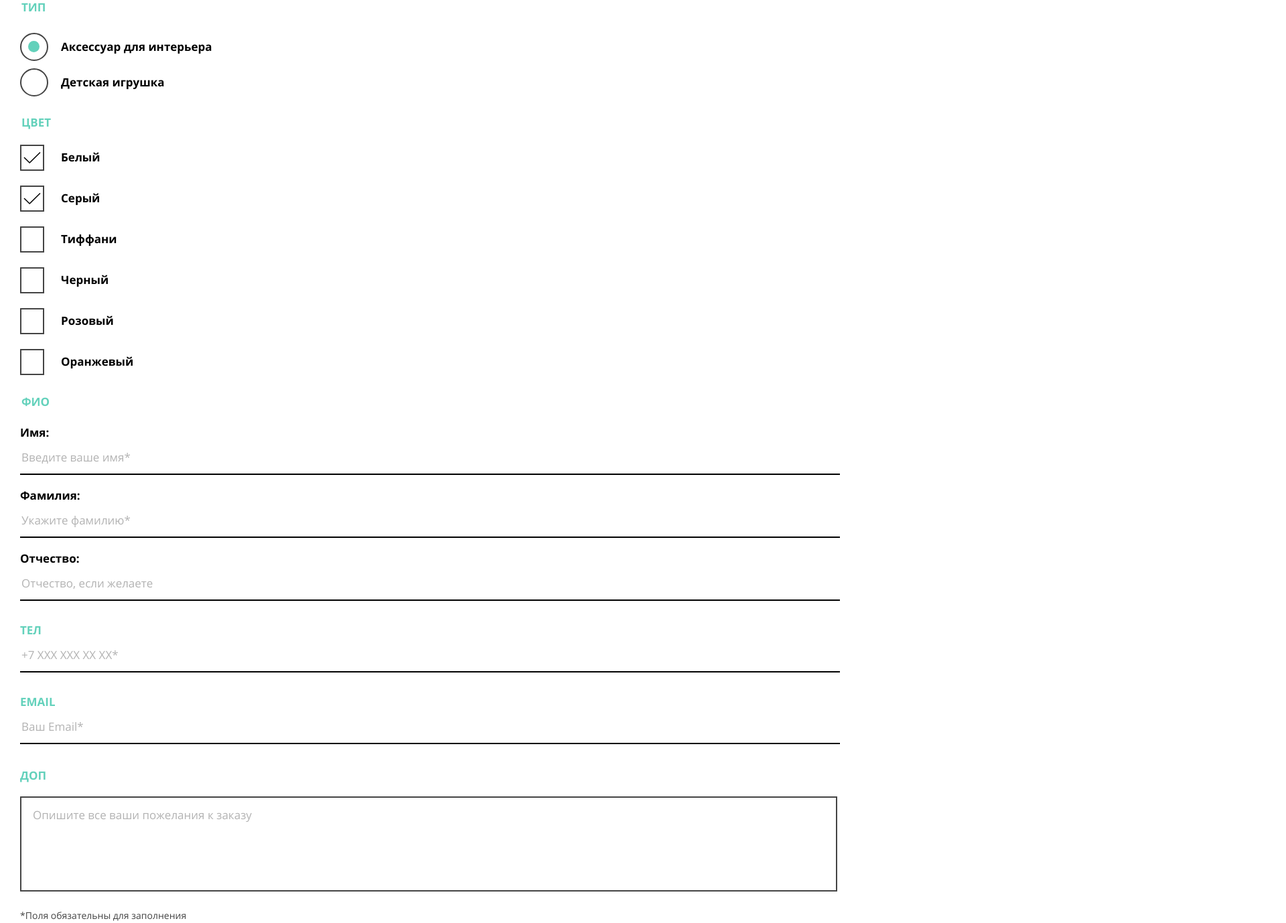
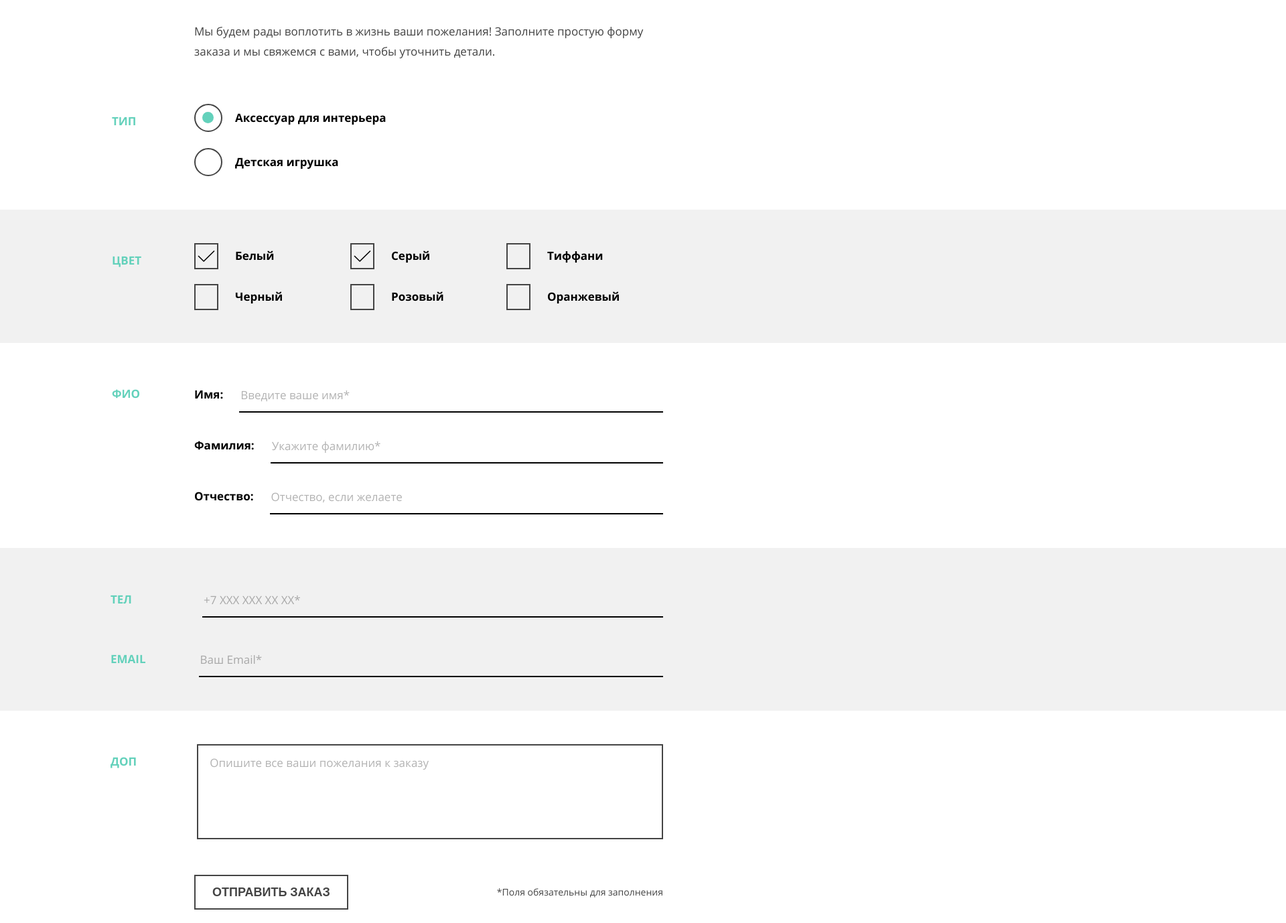
Before and after one commit to htmlacademy-adaptive/2160807-mishka-28, a website: page source/form.html in a window 1280 px wide. Shown: the part 383-1761 px from the top of the page at 67% size, 1920 px wide, since content can reach past the window. Drawn offline with nearby package versions, Linux system fonts and the light colour scheme; files that its build step writes are made by us from their sources; files whose address does not match are found by name.

Commit message:
сетки на form tablet & desktop

```diff
--- a/source/less/base/mixin.less
+++ b/source/less/base/mixin.less
@@ -40,6 +40,15 @@
   background-image: url("../img/zigzag-line.png");
 }
 
+.zig-zag-fill() {
+  content: " ";
+  position: absolute;
+  width: 100%;
+  height: 24px;
+  background-image: url("../img/zigzag-tablet.png");
+  top: -11px;
+}
+
 .flex-center() {
   display: flex;
   flex-direction: column;
--- a/source/less/blocks/featured.less
+++ b/source/less/blocks/featured.less
@@ -7,12 +7,7 @@
 
   @media (min-width: @w-tablet) {
     &::before {
-      content: " ";
-      position: absolute;
-      width: 100%;
-      height: 24px;
-      background-image: url("../img/zigzag-tablet.png");
-      top: -11px;
+      .zig-zag-fill();
     }
   }
 
--- a/source/less/blocks/form.less
+++ b/source/less/blocks/form.less
@@ -1,5 +1,26 @@
+.form {
+  @media (min-width: @w-desktop) {
+    .flex-center();
+    position: relative;
+
+    &::before {
+      .zig-zag-fill();
+    }
+  }
+}
+
 .form__wrapper {
   padding: 17px 30px 55px;
+
+  @media (min-width: @w-tablet) {
+    padding: 54px 50px 50px;
+  }
+
+  @media (min-width: @w-desktop) {
+    padding: 100px 225px 60px 100px;
+    box-sizing: border-box;
+    width: 1150px;
+  }
 }
 
 .form-container__title {
@@ -17,12 +38,27 @@
     height: 226px;
     padding-top: 101px;
   }
+
+  @media (min-width: @w-desktop) {
+    font-size: 53px;
+    line-height: 57px;
+  }
 }
 
 .form__description {
   font-size: 13px;
   margin: 0;
   margin-bottom: 30px;
+
+  @media (min-width: @w-tablet) {
+    font-size: 17px;
+    line-height: 30px;
+    margin-bottom: 63px;
+  }
+
+  @media (min-width: @w-desktop) {
+    margin-left: 125px;
+  }
 }
 
 .form__group-title {
@@ -48,12 +84,80 @@
     margin-bottom: 23px;
     display: inline-block;
   }
+
+  @media (min-width: @w-tablet) {
+    margin: 0;
+    position: absolute;
+    top: 68px;
+
+    &--type {
+      top: 18px;
+    }
+
+    &--comments {
+      position: static;
+      margin-top: 18px;
+      margin-right: 100px;
+    }
+  }
+
+  @media (min-width: @w-desktop) {
+    &--comments {
+      margin-right: 90px;
+    }
+  }
 }
 
 .form__group {
   border: none;
   margin: 0;
   padding: 0;
+
+  @media (min-width: @w-tablet) {
+    position: relative;
+
+    &--type {
+      padding-bottom: 50px;
+    }
+
+    &--color {
+      padding: 50px 0;
+
+      &::before {
+        position: absolute;
+        content: " ";
+        width: 300%;
+        height: 100%;
+        top: 0;
+        left: -500px;
+        background-color: @bg-grey;
+        z-index: -2;
+      }
+    }
+
+    &--lfp {
+      padding: 50px 0;
+    }
+
+    &--contacts {
+      padding: 50px 0;
+
+      &::before {
+        position: absolute;
+        content: " ";
+        width: 300%;
+        height: 100%;
+        top: 0;
+        left: -500px;
+        background-color: @bg-grey;
+        z-index: -2;
+      }
+    }
+
+    &--comments {
+      padding: 50px 0 53px;
+    }
+  }
 }
 
 .form__group-list {
@@ -80,6 +184,36 @@
     gap: 35px;
     margin-bottom: 35px;
   }
+
+  @media (min-width: @w-tablet) {
+    margin: 0;
+    margin-left: 169px;
+
+    &--type {
+      gap: 24px;
+    }
+
+    &--color {
+      display: grid;
+      grid-template-columns: 50% 50%;
+    }
+
+    &--contacts {
+      margin: 0;
+    }
+  }
+
+  @media (min-width: @w-desktop) {
+    margin-left: 125px;
+
+    &--color {
+      grid-template-columns: 30% 30% 30%;
+    }
+
+    &--contacts {
+      margin: 0;
+    }
+  }
 }
 
 .form__group-item {
@@ -92,6 +226,14 @@
     display: flex;
     flex-direction: column;
   }
+
+  @media (min-width: @w-tablet) {
+    &--lfp {
+      flex-direction: row;
+      gap: 24px;
+      align-items: center;
+    }
+  }
 }
 
 .form__group-subtitle {
@@ -99,6 +241,20 @@
   line-height: 18px;
   font-weight: 700;
   color: @black;
+
+  @media (min-width: @w-tablet) {
+    &--tel {
+      display: flex;
+      gap: 105px;
+      align-items: center;
+    }
+
+    &--email {
+      display: flex;
+      gap: 79px;
+      align-items: center;
+    }
+  }
 }
 
 .form__radio-style {
@@ -191,6 +347,7 @@
 
 .form__group-input {
   .input-style();
+  background-color: transparent;
 }
 
 
@@ -201,6 +358,11 @@
 
 .form__group--comments {
   margin-bottom: 17px;
+
+  @media (min-width: @w-tablet) {
+    display: flex;
+    margin: 0;
+  }
 }
 
 .form__group-textarea {
@@ -224,14 +386,36 @@
   }
 }
 
+.form__controls {
+  @media (min-width: @w-tablet) {
+    display: flex;
+    flex-direction: row-reverse;
+    justify-content: space-between;
+    align-items: center;
+  }
+
+  @media (min-width: @w-desktop) {
+    margin-left: 125px;
+  }
+}
+
 .form__tag {
   font-size: 14px;
   line-height: 16px;
   margin-bottom: 30px;
   display: inline-block;
+
+  @media (min-width: @w-tablet) {
+    margin: 0;
+  }
 }
 
 .form__button {
   .button();
   background-color: @white;
+
+  @media (min-width: @w-tablet) {
+    width: auto;
+    min-width: 230px;
+  }
 }
--- a/source/less/blocks/main-footer.less
+++ b/source/less/blocks/main-footer.less
@@ -104,4 +104,8 @@
     mask-size: 150%;
     mask-position: -7px;
   }
+
+  @media (min-width: @w-desktop) {
+    margin-right: 52px;
+  }
 }
--- a/source/less/blocks/main-header.less
+++ b/source/less/blocks/main-header.less
@@ -20,6 +20,7 @@
     padding-left: 50px;
     display: flex;
     justify-content: space-between;
+    position: relative;
   }
 
   @media (min-width: @w-desktop) {
@@ -42,6 +43,7 @@
 
   @media (min-width: @w-desktop) {
     position: absolute;
+    z-index: 3;
   }
 }
 
@@ -58,7 +60,7 @@
 
     &--menu {
       position: absolute;
-      left: -340px;
+      left: 50px;
       top: 105px;
 
       & .main-nav__link {
@@ -166,6 +168,14 @@
 
 .main-nav {
   position: relative;
+
+  @media (min-width: @w-tablet) {
+    position: static;
+  }
+
+  @media (min-width: @w-desktop) {
+    position: relative;
+  }
 }
 
 .main-nav__wrapper {
```
